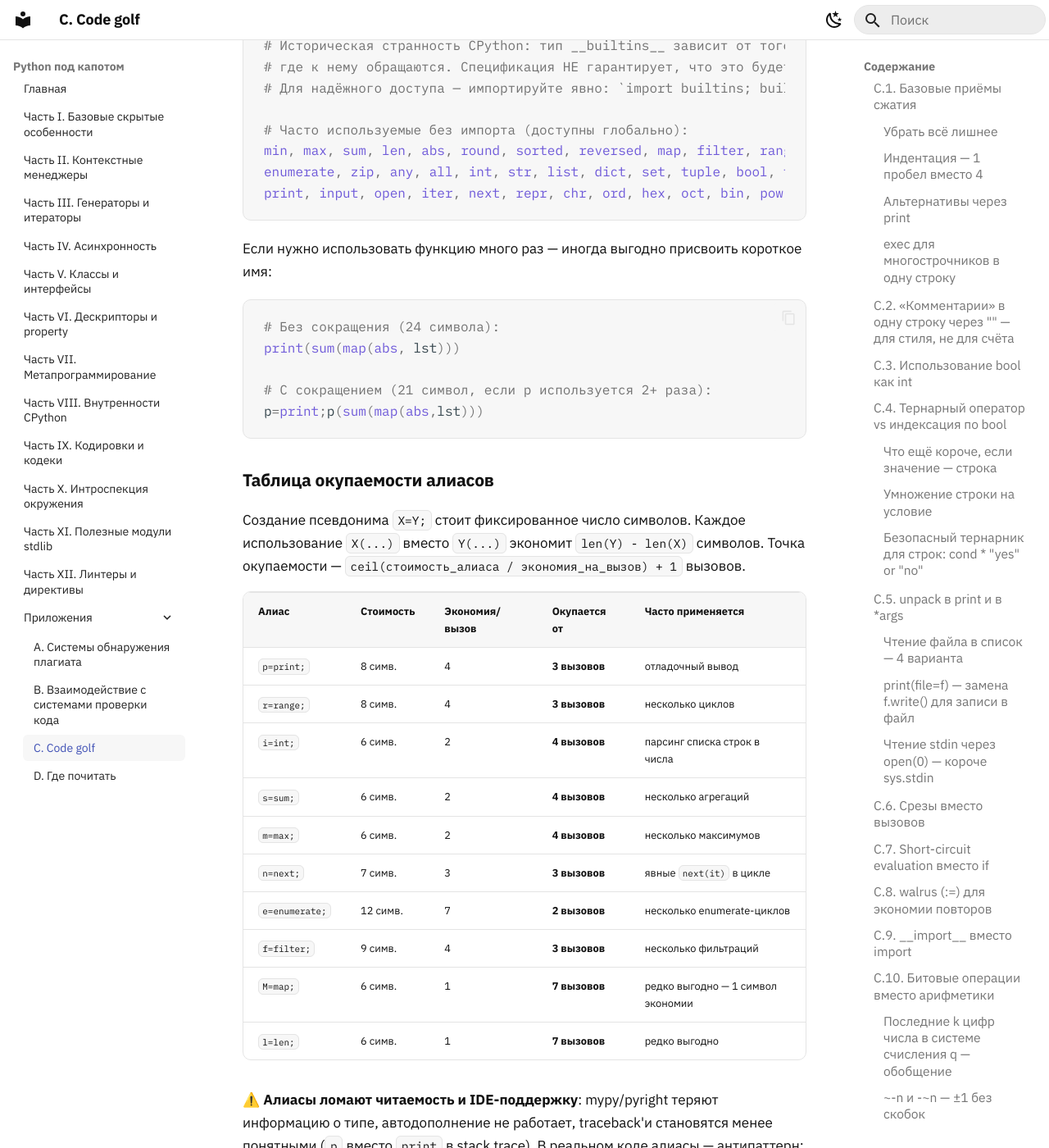
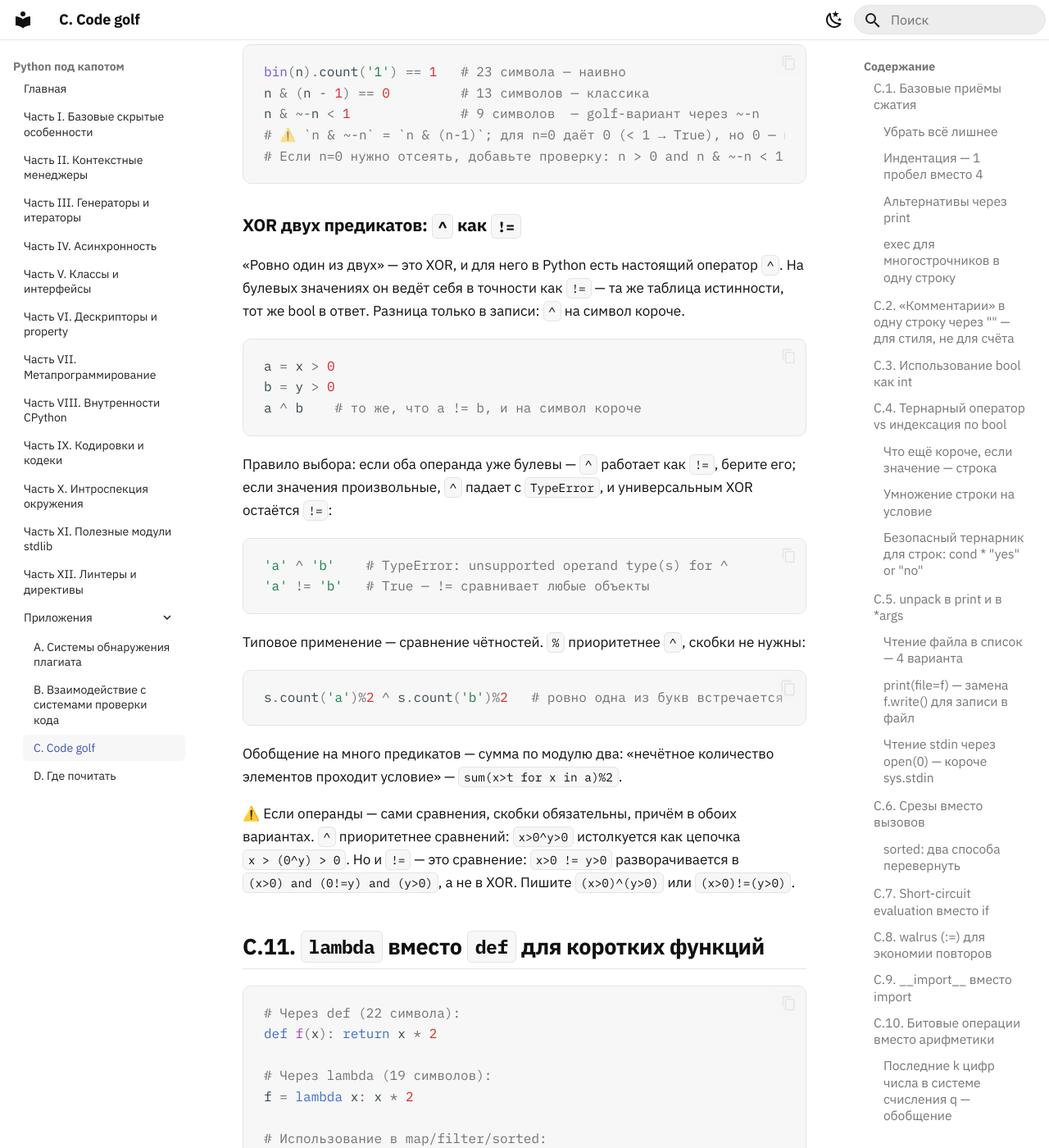
Before and after one commit to n3xumc0r3/py-underhood, an MkDocs documentation site: the page built from book/appendix-c-code-golf.md, in a window 1280 px wide and 1400 px high, scrolled down 19285 px. Shown: the whole window at 82% size. Built offline with MkDocs 1.6.1 and Material for MkDocs 9.7.7, drawn with Linux system fonts in a browser that asks for light colours; some of the changed text lies outside the part shown.

Commit message:
Приложение C: sorted по убыванию и стабильность (C.6), формулы C(n,2)/C(n+1,2) с контролем и XOR предикатов '^ как !=' (C.10), строки в шпаргалку C.19

````diff
--- a/book/appendix-c-code-golf.md
+++ b/book/appendix-c-code-golf.md
@@ -361,6 +361,38 @@ lst[:n]                # 6 символов
 # Длиннее, но product короче, когда A, B — длинные списки
 ```
 
+### sorted: два способа перевернуть { #sorted-desc }
+
+У `sorted` все параметры после первого — keyword-only: «второй позиционный»
+передать нельзя, единица не сработает как reverse:
+
+```python
+>>> sorted([3, 1, 2], 1)
+TypeError: sorted expected 1 argument, got 2
+```
+
+По убыванию — два рабочих варианта, и они не синонимы:
+
+```python
+sorted(a)[::-1]      # 15 символов
+sorted(a,reverse=1)  # 19 символов; reverse принимает любое truthy
+```
+
+Разница — в поведении при равных ключах. `sorted` стабильна: `reverse=1`
+сохраняет исходный порядок равных элементов, а `[::-1]` его разворачивает:
+
+```python
+a = ['ab', 'cd', 'b', 'de']
+sorted(a, key=len, reverse=1)  # ['ab', 'cd', 'de', 'b']
+sorted(a, key=len)[::-1]       # ['de', 'cd', 'ab', 'b']
+```
+
+Если порядок равных элементов важен («выведите первого по порядку»), срез
+молча даст другой ответ. Когда нужен не весь список, а один экстремум,
+короче `max`/`min` с тем же `key=`: `max(a,key=len)` вместо
+`sorted(a,key=len)[-1]`. При равных значениях и `max`, и `min` возвращают
+первого встретившегося, не последнего.
+
 ## C.7. Short-circuit evaluation вместо `if`
 
 ```python
@@ -514,6 +546,19 @@ n % 1000       # 8 символов — арифметика, для неотр
 -~n % 10      # 8 символов
 ```
 
+Те же две связки — это две соседние комбинаторные формулы, которые легко
+перепутать местами:
+
+| что считаем | формула | golf-запись |
+|---|---|---|
+| число пар из n, C(n,2) | n*(n-1)//2 | `n*~-n//2` |
+| сумма 1..n = C(n+1,2) | n*(n+1)//2 | `n*-~n//2` |
+
+Контроль на пальцах: рукопожатия для `n=2` — одна пара, `2*~-2//2 == 1`;
+если формула вернула `3`, вы посчитали `1+2` — сумму, а не пары.
+Отладочное правило: `C(n+1,2) - C(n,2) = n`, поэтому расхождение с ожиданием
+**ровно на n** — верный признак того, что `-~` и `~-` поменяны местами.
+
 ⚠️ Работает только для целых `n` (побитовое НЕ на float падает с `TypeError`). И только в выражениях, где унарный минус/тильда действительно имеют нужный приоритет — в сомнительных случаях проверяйте через `ast.dump`.
 
 ### Проверка на ноль и сравнения { #proverka }
@@ -562,6 +607,44 @@ n & ~-n < 1              # 9 символов  — golf-вариант чере
 # ⚠️ `n & ~-n` = `n & (n-1)`; для n=0 даёт 0 (< 1 → True), но 0 — не степень двойки.
 # Если n=0 нужно отсеять, добавьте проверку: n > 0 and n & ~-n < 1 (но это длиннее).
 ```
+
+### XOR двух предикатов: `^` как `!=` { #xor }
+
+«Ровно один из двух» — это XOR, и для него в Python есть настоящий оператор
+`^`. На булевых значениях он ведёт себя в точности как `!=` — та же таблица
+истинности, тот же bool в ответ. Разница только в записи: `^` на символ
+короче.
+
+```python
+a = x > 0
+b = y > 0
+a ^ b    # то же, что a != b, и на символ короче
+```
+
+Правило выбора: если оба операнда уже булевы — `^` работает как `!=`, берите
+его; если значения произвольные, `^` падает с `TypeError`, и универсальным
+XOR остаётся `!=`:
+
+```python
+'a' ^ 'b'    # TypeError: unsupported operand type(s) for ^
+'a' != 'b'   # True — != сравнивает любые объекты
+```
+
+Типовое применение — сравнение чётностей. `%` приоритетнее `^`, скобки не
+нужны:
+
+```python
+s.count('a')%2 ^ s.count('b')%2   # ровно одна из букв встречается нечётно
+```
+
+Обобщение на много предикатов — сумма по модулю два: «нечётное количество
+элементов проходит условие» — `sum(x>t for x in a)%2`.
+
+⚠️ Если операнды — сами сравнения, скобки обязательны, причём в обоих
+вариантах. `^` приоритетнее сравнений: `x>0^y>0` истолкуется как цепочка
+`x > (0^y) > 0`. Но и `!=` — это сравнение: `x>0 != y>0` разворачивается в
+`(x>0) and (0!=y) and (y>0)`, а не в XOR. Пишите `(x>0)^(y>0)` или
+`(x>0)!=(y>0)`.
 
 ## C.11. `lambda` вместо `def` для коротких функций
 
@@ -985,6 +1068,7 @@ x != 0           →  x > 0         # только для x ≥ 0
 x ** 2           →  x * x         # на 1 символ короче
 x ** 0.5         →  x ** .5       # .5 вместо 0.5
 (a**b) % m       →  pow(a, b, m)  # + быстрее в 100× на больших b
+C(n,2)           →  n*~-n//2      # n*-~n//2 — это сумма 1..n, не путать
 
 # === БИТОВЫЕ ТРЮКИ ===
 x % 2            →  x & 1
@@ -995,6 +1079,7 @@ x % 1000         →  x % 10**3     # последние k цифр: x % q**k
 not x & 1                       # чётность
 n & ~-n < 1                     # степень двойки (с оговоркой для n=0)
 x ^= 1                          # переключить 0↔1
+a != b (bool)   →  a ^ b          # XOR предикатов; сравнения — в скобках
 
 # === УСЛОВИЯ ===
 "yes" if x>0 else "no"  →  ("no","yes")[x>0]    # индексация по bool
````
